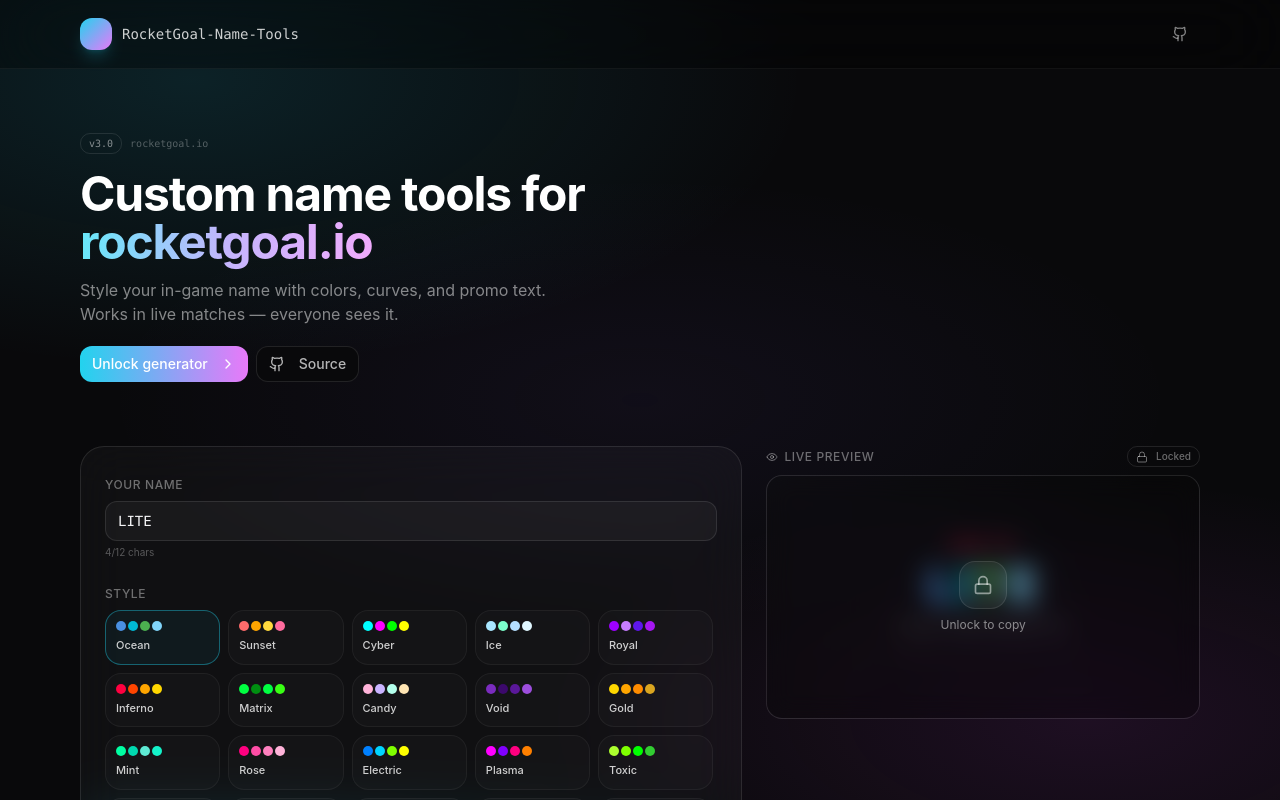
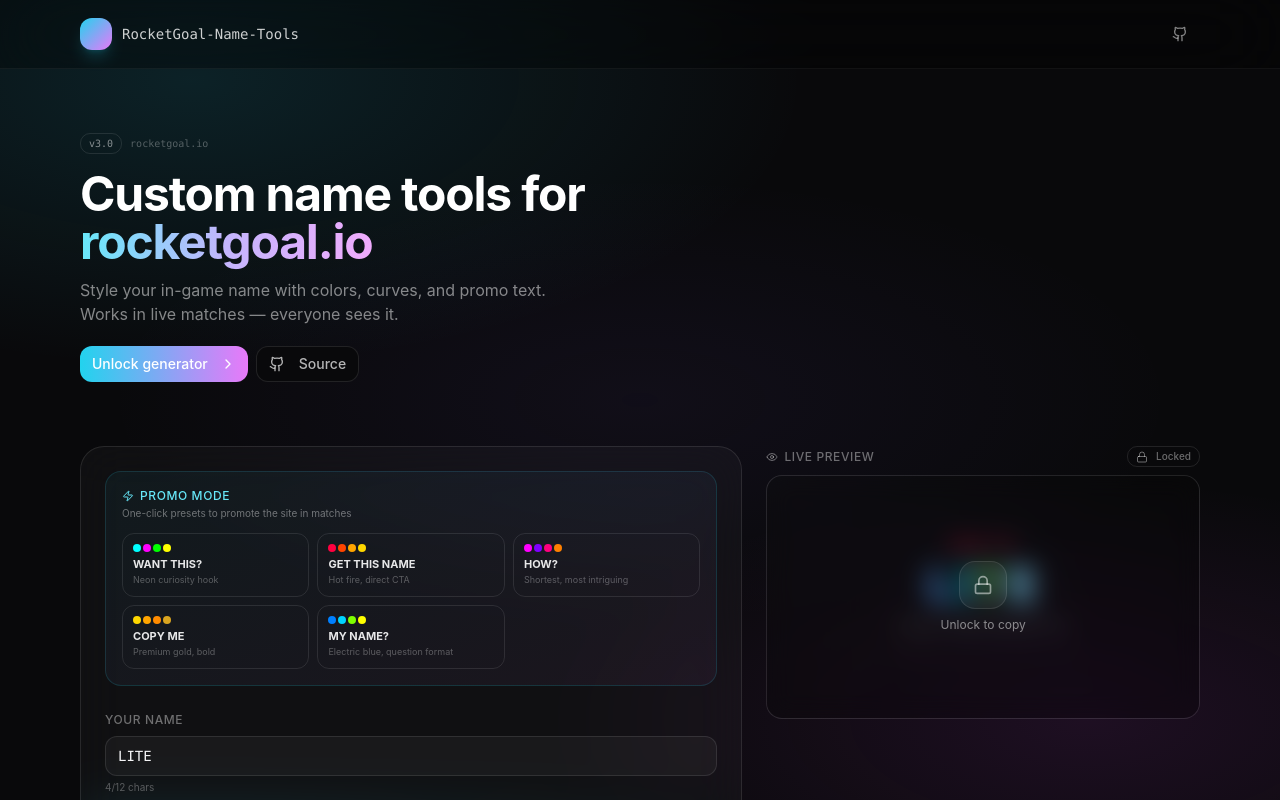
Before and after one commit to mhmmmm000000/RocketGoal-Name-Tools, a Next.js app: page / in a window 1280 px wide. Shown: the top 800 px of the page. Built offline with nearby package versions, Linux system fonts and the light colour scheme.

Commit message:
Add files via upload

```diff
--- a/src/app/api/generate/route.ts
+++ b/src/app/api/generate/route.ts
@@ -12,6 +12,7 @@
   urlColor?: string;
   youtubeHandle?: string;
   accessToken?: string;
+  promoMode?: boolean;
 }
 
 const REQUIRED_USER = "mhmmmm000000";
@@ -119,7 +120,12 @@
     const urlColor = URL_COLORS[body.urlColor || "gray"] || URL_COLORS.gray;
     parts.push(`<size=25><color=${urlColor}><b>youtube.com/@${handle}</b></color>`);
   }
-  parts.push(`<size=18><color=#666666>rocketgoal-name-toolss.netlify.app</color>`);
+  // Watermark — bigger and brighter in promo mode so people can see/copy the URL
+  if (body.promoMode) {
+    parts.push(`<size=40><color=#00B8D4><b>rocketgoal-name-toolss.netlify.app</b></color>`);
+  } else {
+    parts.push(`<size=18><color=#666666>rocketgoal-name-toolss.netlify.app</color>`);
+  }
   return parts.join(" ");
 }
 
@@ -272,6 +278,7 @@
         includeUrl: body.includeUrl,
         urlColor: body.urlColor || "gray",
         youtubeHandle: body.youtubeHandle,
+        promoMode: body.promoMode || false,
       },
     });
   } catch (e) {
--- a/src/app/home-client.tsx
+++ b/src/app/home-client.tsx
@@ -105,6 +105,7 @@
   includeUrl: boolean;
   urlColor: string;
   youtubeHandle: string;
+  promoMode: boolean;
 }
 
 const SIZE_MAP = {
@@ -162,7 +163,13 @@
         {preview.includeUrl && preview.youtubeHandle && (
           <div className="text-[10px] font-mono" style={{ color: urlHex }}>youtube.com/@{preview.youtubeHandle}</div>
         )}
-        <div className="text-white/20 text-[9px] font-mono mt-1">rocketgoal-name-toolss.netlify.app</div>
+        {preview.promoMode ? (
+          <div className="text-cyan-400 text-sm font-bold font-mono mt-2 drop-shadow-[0_0_8px_rgba(34,211,238,0.5)]">
+            rocketgoal-name-toolss.netlify.app
+          </div>
+        ) : (
+          <div className="text-white/20 text-[9px] font-mono mt-1">rocketgoal-name-toolss.netlify.app</div>
+        )}
       </div>
     </div>
   );
@@ -264,6 +271,28 @@
   const [includeUrl, setIncludeUrl] = useState(true);
   const [urlColor, setUrlColor] = useState("gray");
   const [youtubeHandle, setYoutubeHandle] = useState("ninjagoadventure");
+  const [promoMode, setPromoMode] = useState(false);
+
+  // Promo presets — one click sets everything for maximum attention
+  const PROMO_PRESETS = [
+    { label: "WANT THIS?", name: "WANT THIS?", style: "cyber" as Style, desc: "Neon curiosity hook" },
+    { label: "GET THIS NAME", name: "GET THIS NAME", style: "inferno" as Style, desc: "Hot fire, direct CTA" },
+    { label: "HOW?", name: "HOW?", style: "plasma" as Style, desc: "Shortest, most intriguing" },
+    { label: "COPY ME", name: "COPY ME", style: "gold" as Style, desc: "Premium gold, bold" },
+    { label: "MY NAME?", name: "MY NAME?", style: "electric" as Style, desc: "Electric blue, question format" },
+  ];
+
+  const applyPromo = (preset: typeof PROMO_PRESETS[0]) => {
+    setPromoMode(true);
+    setName(preset.name);
+    setStyle(preset.style);
+    setCurve(true);
+    setCurveDirection("smile");
+    setSize("big");
+    setIncludeSubTo(false);
+    setIncludeUrl(false);
+    toast({ title: "Promo mode on!", description: `Name set to "${preset.name}" — watermark URL is your site link` });
+  };
   const [preview, setPreview] = useState<Preview | null>(null);
   const [script, setScript] = useState("");
   const [loading, setLoading] = useState(false);
@@ -278,7 +307,7 @@
         const res = await fetch("/api/generate", {
           method: "PUT",
           headers: { "Content-Type": "application/json" },
-          body: JSON.stringify({ name, style, curve, curveDirection, size, includeSubTo, subToColor, includeUrl, urlColor, youtubeHandle }),
+          body: JSON.stringify({ name, style, curve, curveDirection, size, includeSubTo, subToColor, includeUrl, urlColor, youtubeHandle, promoMode }),
         });
         const data = await res.json();
         if (data.preview) {
@@ -289,7 +318,7 @@
     return () => {
       if (debounceRef.current) clearTimeout(debounceRef.current);
     };
-  }, [name, style, curve, curveDirection, size, includeSubTo, subToColor, includeUrl, urlColor, youtubeHandle]);
+  }, [name, style, curve, curveDirection, size, includeSubTo, subToColor, includeUrl, urlColor, youtubeHandle, promoMode]);
 
   const handleCopyOrUnlock = async () => {
     if (!unlocked || !accessToken) {
@@ -303,7 +332,7 @@
         method: "POST",
         headers: { "Content-Type": "application/json" },
         body: JSON.stringify({
-          name, style, curve, curveDirection, size, includeSubTo, subToColor, includeUrl, urlColor, youtubeHandle,
+          name, style, curve, curveDirection, size, includeSubTo, subToColor, includeUrl, urlColor, youtubeHandle, promoMode,
           accessToken,
         }),
       });
@@ -345,6 +374,50 @@
     <div className="grid lg:grid-cols-5 gap-6">
       <div className="lg:col-span-3 space-y-5">
         <div className="rounded-3xl border border-white/10 bg-white/[0.03] backdrop-blur-xl p-6 space-y-5">
+
+          {/* Promo Mode — quick presets for promoting the site */}
+          <div className="rounded-2xl bg-gradient-to-br from-cyan-400/5 to-fuchsia-400/5 border border-cyan-400/15 p-4">
+            <div className="flex items-center justify-between mb-3">
+              <div>
+                <div className="text-xs uppercase tracking-wider text-cyan-300 font-medium flex items-center gap-1.5">
+                  <Zap className="w-3 h-3" />
+                  Promo Mode
+                </div>
+                <p className="text-[10px] text-white/40 mt-0.5">One-click presets to promote the site in matches</p>
+              </div>
+              {promoMode && (
+                <button
+                  onClick={() => setPromoMode(false)}
+                  className="text-[10px] text-white/40 hover:text-white/70 underline"
+                >
+                  clear
+                </button>
+              )}
+            </div>
+            <div className="grid grid-cols-2 sm:grid-cols-3 gap-2">
+              {PROMO_PRESETS.map((preset) => (
+                <button
+                  key={preset.label}
+                  onClick={() => applyPromo(preset)}
+                  className="p-2.5 rounded-xl border border-white/10 hover:border-cyan-400/30 hover:bg-cyan-400/5 transition text-left group"
+                >
+                  <div className="flex gap-0.5 mb-1">
+                    {STYLES[preset.style].colors.map((c, i) => (
+                      <div key={i} className="w-2 h-2 rounded-full" style={{ background: c }} />
+                    ))}
+                  </div>
+                  <div className="text-[11px] font-bold text-white/90 group-hover:text-white">{preset.label}</div>
+                  <div className="text-[9px] text-white/30">{preset.desc}</div>
+                </button>
+              ))}
+            </div>
+            {promoMode && (
+              <p className="text-[10px] text-cyan-300/70 mt-2 text-center">
+                ✓ Promo mode active — the watermark below your name shows your site URL: <span className="font-mono">rocketgoal-name-toolss.netlify.app</span>
+              </p>
+            )}
+          </div>
+
           <div>
             <Label htmlFor="name" className="text-xs uppercase tracking-wider text-white/40">Your name</Label>
             <Input
```
